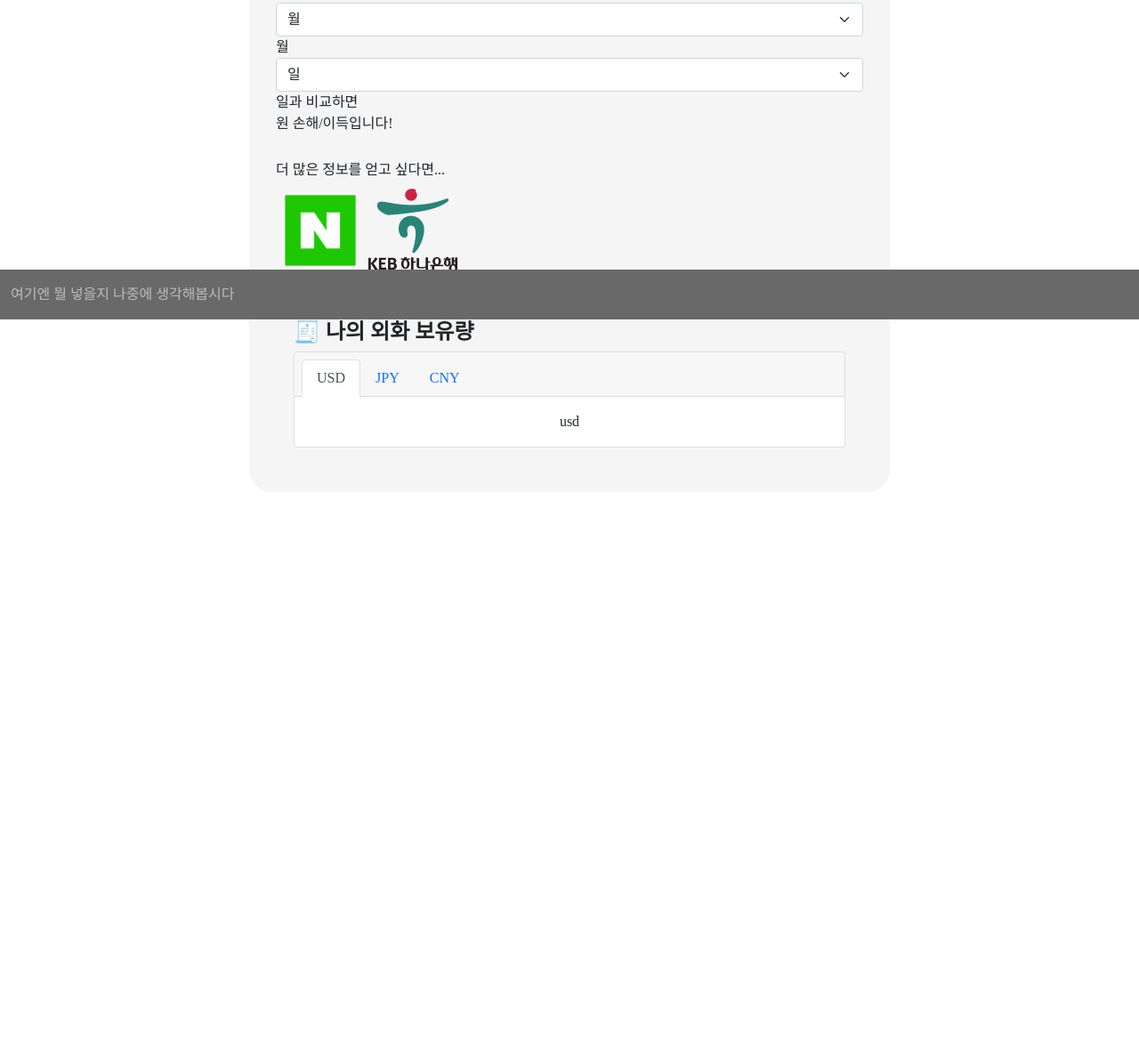
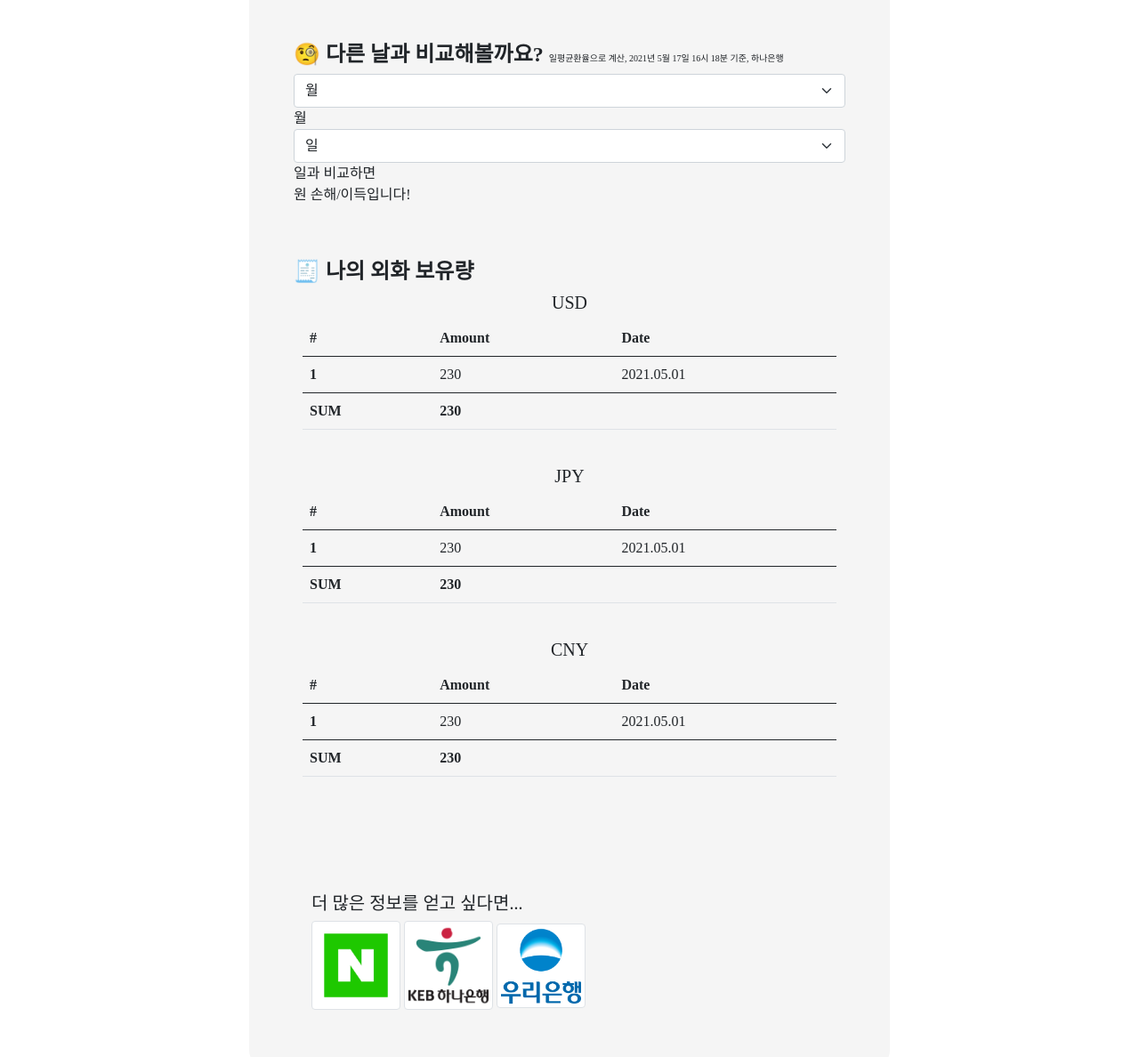
Before and after one commit to hyejinU/today-exchange, a website: page index.html in a window 1280 px wide. Shown: the part 441-1629 px from the top of the page at 89% size. Before the commit the page ends 1034 px from the top, so only its background shows below. Drawn offline with nearby package versions, Linux system fonts and the light colour scheme.

Commit message:
record section update

```diff
--- a/index.html
+++ b/index.html
@@ -14,7 +14,7 @@
 
     </head>
 
-    <nav class="navbar navbar-light" style="background-color:rgb(252, 252, 190); text-align: center;">
+    <nav class="text-center navbar navbar-light" style="background-color:rgb(252, 252, 190);">
         <div class="container-fluid">
             <a class="navbar-brand" href="#">
                 <img src="graph-up.svg" alt="" width="30" height="24" class="d-inline-block align-text-top">
@@ -107,75 +107,117 @@
 
             </div>
 
-            <div id = "banner">
+            <div id = "record">
                 <div id = "wrapper">
-                   <h6>더 많은 정보를 얻고 싶다면...</h6>
-                   <div>
-                       <a href = "https://finance.naver.com/marketindex/"><img src="naver-banner.png" width="100" height="100"></a>
-
-                       <a href = "https://www.kebhana.com/cont/mall/mall15/mall1501/index.jsp?_menuNo=23100"><img src = "hanabank-banner.png" width="100" height="100"></a>
-
-                       <!--
-                           배너 추가
-                       -->
-                   </div>
+                <h4><b>🧾 나의 외화 보유량 </b></h4>
 
 
-                </div>
+                <table class="table">
+                <h5 class="text-center">USD</h5>
+                <thead>
+                  <tr>
+                    <th scope="col">#</th>
+                    <th scope="col">Amount</th>
+                    <th scope="col">Date</th>
+                  </tr>
+                </thead>
+                <tbody>
+                  <tr>
+                    <th scope="row">1</th>
+                    <td>230</td>
+                    <td>2021.05.01</td>
+                  </tr>
+                </tbody>
 
-            </div>
+                <tfoot>
+                    <tr>
+                        <th scope="col">SUM</th>
+                        <th scope="col">230</th>
+                        <td></td>
+                    </tr>
+                </tfoot>
+                </table>
 
-            <div id = "record">
-                <h4><b>🧾 나의 외화 보유량 </b></h4>
 
-                <div class="card text-center">
-                    <div class="card-header">
+                <table class="table">
+                    <h5 class="text-center">JPY</h5>
+                <thead>
+                  <tr>
+                    <th scope="col">#</th>
+                    <th scope="col">Amount</th>
+                    <th scope="col">Date</th>
+                  </tr>
+                </thead>
+                <tbody>
+                  <tr>
+                    <th scope="row">1</th>
+                    <td>230</td>
+                    <td>2021.05.01</td>
+                  </tr>
+                </tbody>
 
-                      <ul class="nav nav-tabs card-header-tabs" id="listTabs">
+                <tfoot>
+                    <tr>
+                        <th scope="col">SUM</th>
+                        <th scope="col">230</th>
+                        <td></td>
+                    </tr>
+                </tfoot>
+                </table>
 
-                        <li class="nav-item" role="presentation">
-                          <a class="nav-link active" id="usd-tab" data-bs-toggle="tab" href="#usdtab" role ="tab" aria-controls="usd" aria-selected="true">USD</a>
-                        </li>
-                        <li class="nav-item" role="presentation">
-                            <a class="nav-link" id="jpy-tab" data-bs-toggle="tab" href="#jpytab" role ="tab" aria-controls="jpy" aria-selected="flase">JPY</a>
-                        </li>
-                        <li class="nav-item" role="presentation">
-                            <a class="nav-link" id="cny-tab" data-bs-toggle="tab" href="#cnytab" role ="tab" aria-controls="cny" aria-selected="flase">CNY</a>
-                        </li>
-                    </ul>
-                </div>
-                <div class = "card-body">
-                    <div class="tab-content" id="listTabContent">
-                        <div class="tab-pane fade show active" id="usdtab" role="tabpanel" aria-labelledby="usd-tab">
-                            usd
-                        </div>
-                        <div class="tab-pane fade" id="jpytab" role="tabpanel" aria-labelledby="jpy-tab">
-                            jpy
-                        </div>
-                        <div class="tab-pane fade" id="cnytab" role="tabpanel" aria-labelledby="cny-tab">
-                            cny
-                        </div>
-                    </div>
-                </div>
+
+
+                <table class="table">
+                    <h5 class="text-center">CNY</h5>
+                <thead>
+                  <tr>
+                    <th scope="col">#</th>
+                    <th scope="col">Amount</th>
+                    <th scope="col">Date</th>
+                  </tr>
+                </thead>
+                <tbody>
+                  <tr>
+                    <th scope="row">1</th>
+                    <td>230</td>
+                    <td>2021.05.01</td>
+                  </tr>
+                </tbody>
+
+                <tfoot>
+                    <tr>
+                        <th scope="col">SUM</th>
+                        <th scope="col">230</th>
+                        <td></td>
+                    </tr>
+                </tfoot>
+                </table>
+
 
 
             </div>
 
         </div>
 
+        <div id = "banner">
+            <div id = "wrapper">
+               <h5>더 많은 정보를 얻고 싶다면...</h5>
+               <div>
+                   <a href = "https://finance.naver.com/marketindex/"><img src="naver-banner.png" class="img-thumbnail" width="100" height="100"></a>
 
-        <nav class="navbar fixed-bottom navbar-dark", style="background-color: dimgray;">
-            <div class="container-fluid">
-                <span class="navbar-text">
-                    여기엔 뭘 넣을지 나중에 생각해봅시다
-                </span>
-            </div>
-        </nav>
+                   <a href = "https://www.kebhana.com/cont/mall/mall15/mall1501/index.jsp?_menuNo=23100"><img src = "hanabank-banner.png" class="img-thumbnail" width="100" height="100"></a>
+
+                   <a href = "https://spib.wooribank.com/pib/Dream?withyou=PSFXD0124"><img src = "wooribank-banner.png" class="img-thumbnail" width="100" height="100"></a>
+
+               </div>
 
 
+            </div>
 
+        </div>
 
         <script src = "script.js"></script>
 
     </body>
+
 </html>
--- a/style.css
+++ b/style.css
@@ -11,22 +11,27 @@
     font-family: 'Malgun Gothic';
 }
 
+.table{
+    width: 600px;
+    margin: auto;
+    padding: 20px;
+    margin-bottom:40px;
+}
+
 
 #wrapper{
+    margin: 20px;
+    padding: 20px;
+}
+
+
+
+#banner{
     margin: 10px;
     padding: 10px;
-}
-
-#record{
-
-    margin: 20px;
-    padding: 20px;
-
 }
 
 
 .detail{
     font-size: x-small;
-
-
 }
```
Also changed, not shown: script.js (line endings or trailing spaces), wooribank-banner.png (added).
